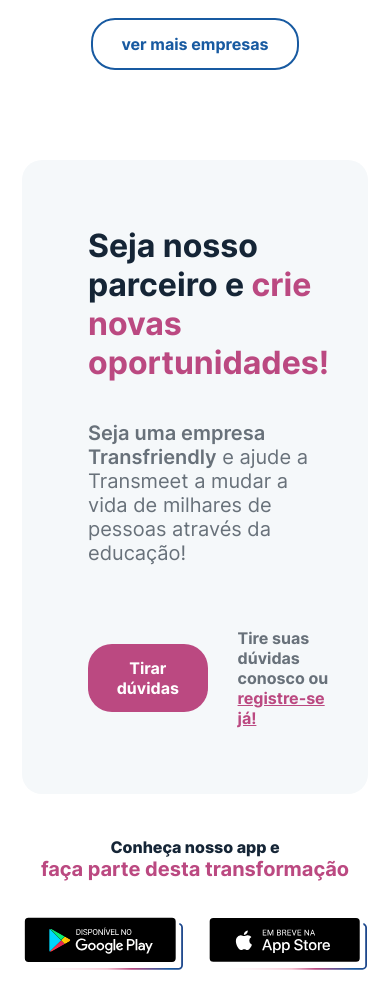
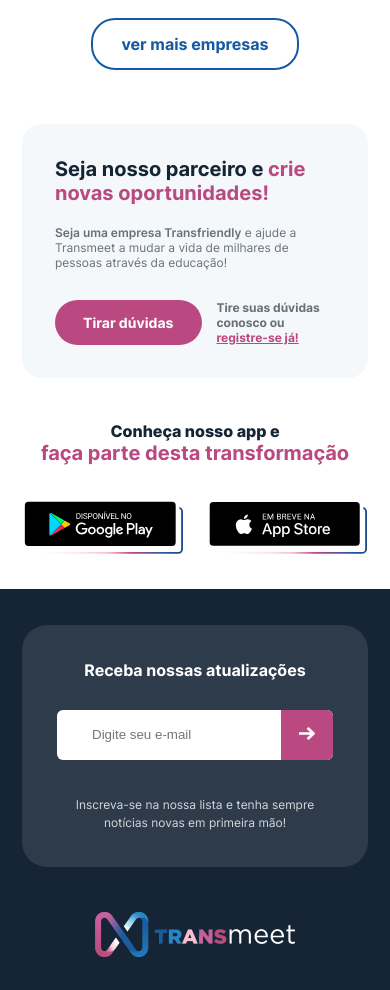
Before and after one commit to francisko-rezende/transmeet-landing-page, a Next.js app: page / in a window 390 px wide. Shown: the part 3120-4110 px from the top of the page. Built offline with nearby package versions, Linux system fonts and the light colour scheme.

Commit message:
feat: finish mobile version of home page

```diff
--- a/src/components/BeOurPartner/BeOurPartner.styles.ts
+++ b/src/components/BeOurPartner/BeOurPartner.styles.ts
@@ -7,6 +7,11 @@ export const Section = styled.section`
   padding: 66px;
   width: 100%;
   border-radius: 20px;
+
+  @media (max-width: 610px) {
+    margin-top: 70px;
+    padding: 33px;
+  }
 `
 
 export const SecondaryTitle = styled.h2`
@@ -16,10 +21,13 @@ export const SecondaryTitle = styled.h2`
     color: ${theme.colors.typographyColors.black};
     font-weight: ${theme.font.weight.bold};
   `}
+
+  @media (max-width: 610px) {
+    font-size: 2rem;
+  }
 `
 
 export const PinkSpan = styled.span`
-  /* display: block; */
   color: ${({ theme }) => theme.colors.secondaryColor.secondary};
 `
 
@@ -29,6 +37,11 @@ export const Paragraph = styled.p`
   ${({ theme }) => css`
     color: ${theme.colors.typographyColors.gray};
   `}
+
+  @media (max-width: 610px) {
+    font-size: 1.2rem;
+    margin-top: 20px;
+  }
 `
 
 export const SemiBold = styled.span`
@@ -40,12 +53,20 @@ export const SemiBold = styled.span`
 export const TextWrapper = styled.div`
   flex: 5.5;
   max-width: 470px;
+
+  @media (max-width: 610px) {
+    flex: 1;
+  }
 `
 
 export const ImgWrapper = styled.div`
   flex: 4.5;
   position: relative;
   left: 100px;
+
+  @media (max-width: 610px) {
+    display: none;
+  }
 `
 
 export const LinksWrapper = styled.div`
@@ -53,6 +74,11 @@ export const LinksWrapper = styled.div`
   align-items: center;
   gap: 30px;
   margin-top: 63px;
+
+  @media (max-width: 610px) {
+    margin-top: 30px;
+    gap: 15px;
+  }
 `
 export const LinkButton = styled.a`
   flex: 1;
@@ -71,6 +97,10 @@ export const LinkButton = styled.a`
     &:hover {
       background-color: ${theme.colors.secondaryColor.secondaryDark};
     }
+
+    @media (max-width: 610px) {
+      font-size: 1.4rem;
+    }
   `}
 `
 
@@ -80,6 +110,10 @@ export const LinkParagraph = styled.p`
   text-align: left;
   color: ${({ theme }) => theme.colors.typographyColors.gray};
   font-weight: ${({ theme }) => theme.font.weight.bold};
+
+  @media (max-width: 610px) {
+    font-size: 1.2rem;
+  }
 `
 
 export const RegistrationLink = styled.a`
```
